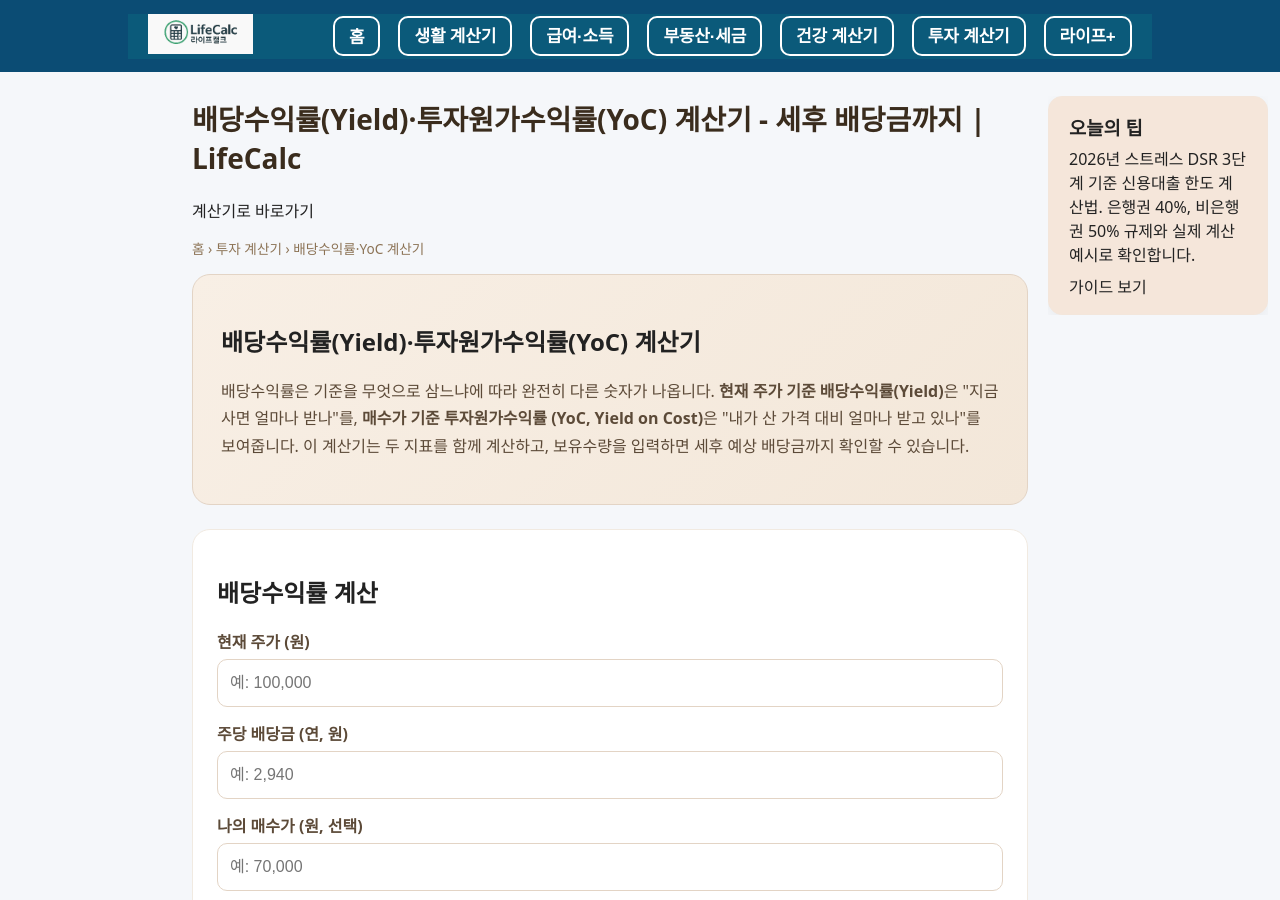
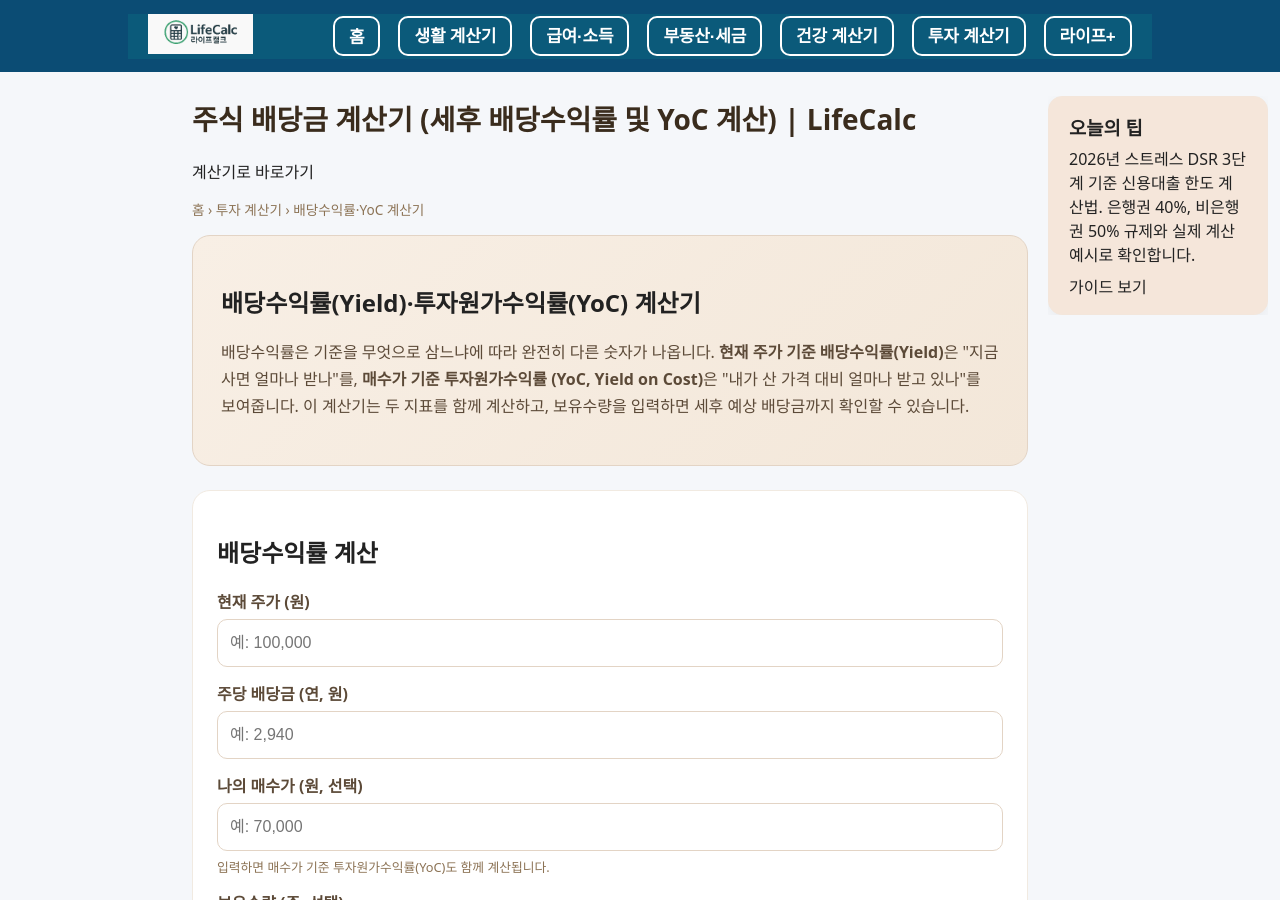
Before and after one commit to khai-lang/LifeCalc, a Jekyll site: the page built from invest/stocks/dividend-yield/index.md, in a window 1280 px wide and 900 px high. Built offline with Jekyll 4.4.1, drawn with Linux system fonts in a browser that asks for light colours.

Commit message:
Update title for dividend yield calculator page

```diff
--- a/invest/stocks/dividend-yield/index.md
+++ b/invest/stocks/dividend-yield/index.md
@@ -1,6 +1,6 @@
 ---
 layout: "default"
-title: "배당수익률(Yield)·투자원가수익률(YoC) 계산기 - 세후 배당금까지 | LifeCalc"
+title: "주식 배당금 계산기 (세후 배당수익률 및 YoC 계산) | LifeCalc"
 description: "현재 주가 기준 배당수익률과 매수가 기준 투자원가수익률(YoC)을 함께 계산하고, 보유수량을 입력하면 세후 예상 배당금까지 확인할 수 있습니다."
 permalink: "/invest/stocks/dividend-yield/"
 ---
```
